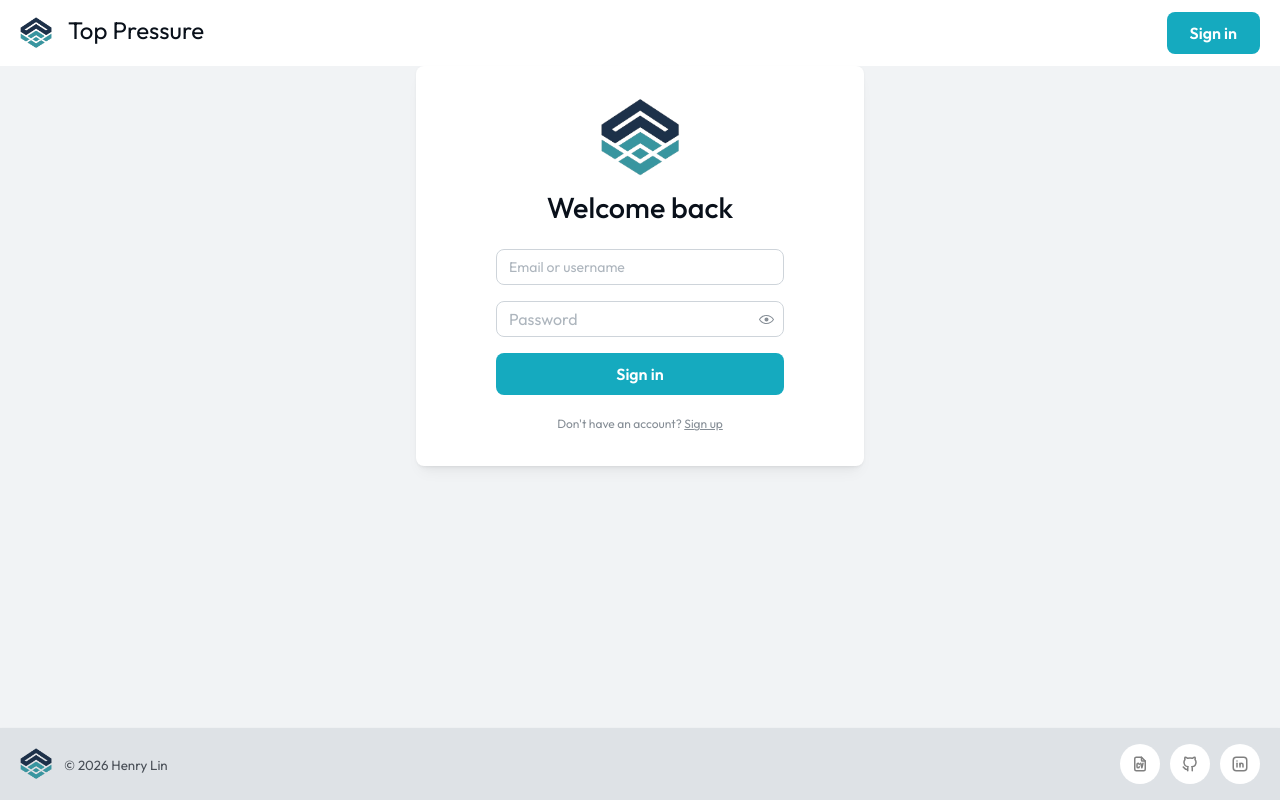
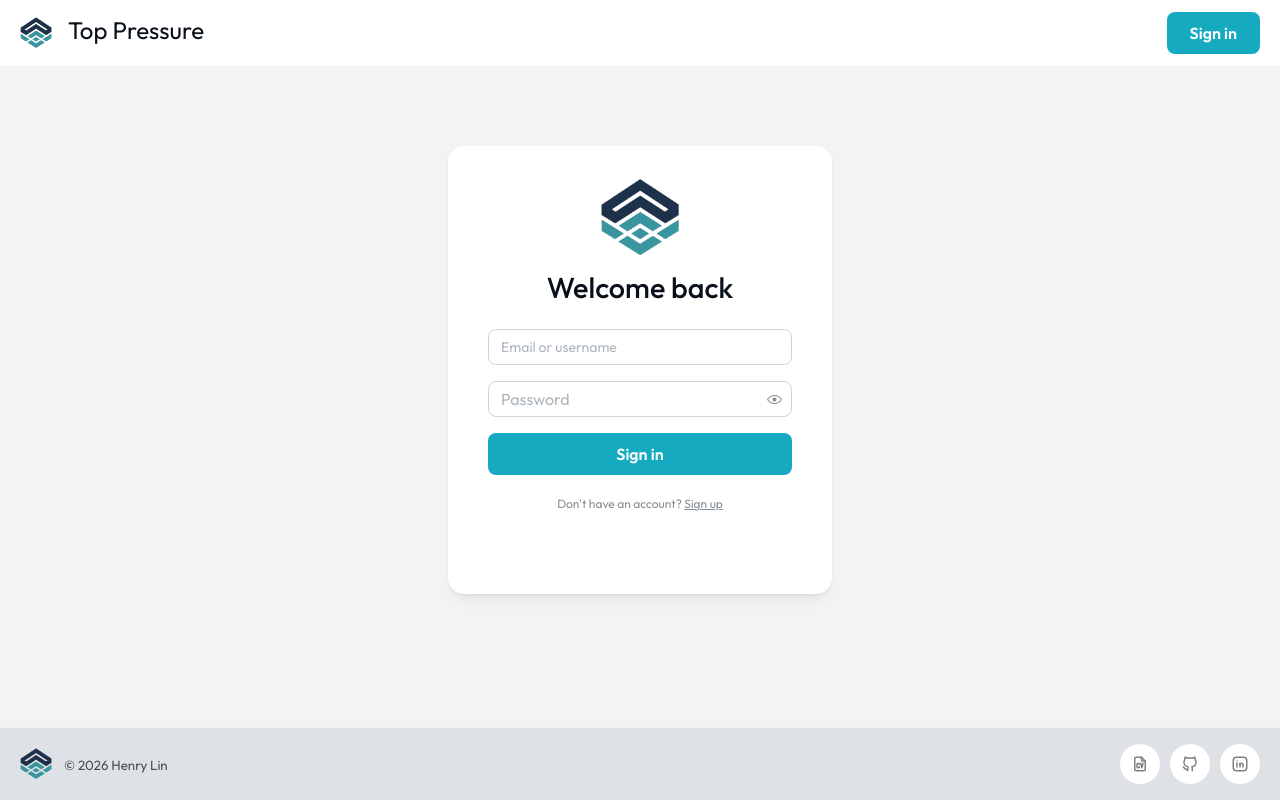
Before and after one commit to henrylin03/top-pressure-blog--FE, a React (Vite) app: page /login in a window 1280 px wide. Built offline with nearby package versions, Linux system fonts and the light colour scheme; a web font is replaced by a local one.

Commit message:
feat(login): style
adjust spacing, move from the top.

tried to move the card down using grid structure on the Container component, but didn't work. so have just opted for a quick and dirty margin-top :')

```diff
--- a/src/routes/login.tsx
+++ b/src/routes/login.tsx
@@ -12,8 +12,16 @@ import styles from "@/styles/Login.module.css";
 import logoImg from "/images/logo.png";
 
 const LoginPage = () => (
-	<Container>
-		<Card shadow="sm" maw="28rem" mx="auto" py="xl" px="5rem">
+	<Container mt="5rem">
+		<Card
+			shadow="sm"
+			maw="24rem"
+			m="auto"
+			pt="xl"
+			pb="5rem"
+			px="2.5rem"
+			radius="lg"
+		>
 			<Stack align="center" gap="lg">
 				<Stack component="header" align="center" gap={0}>
 					<Link to="/" aria-label="Return to home page">
```
